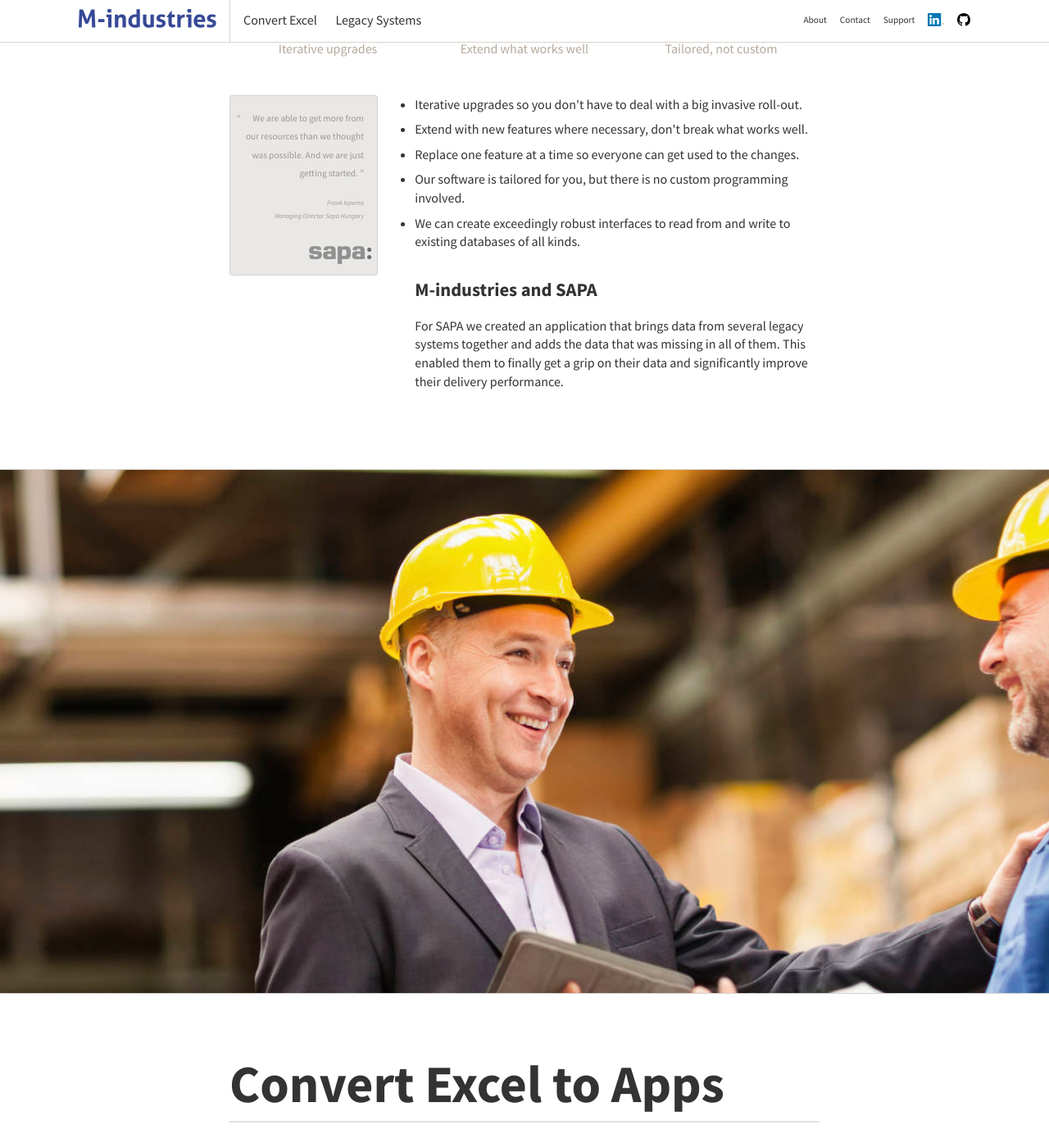
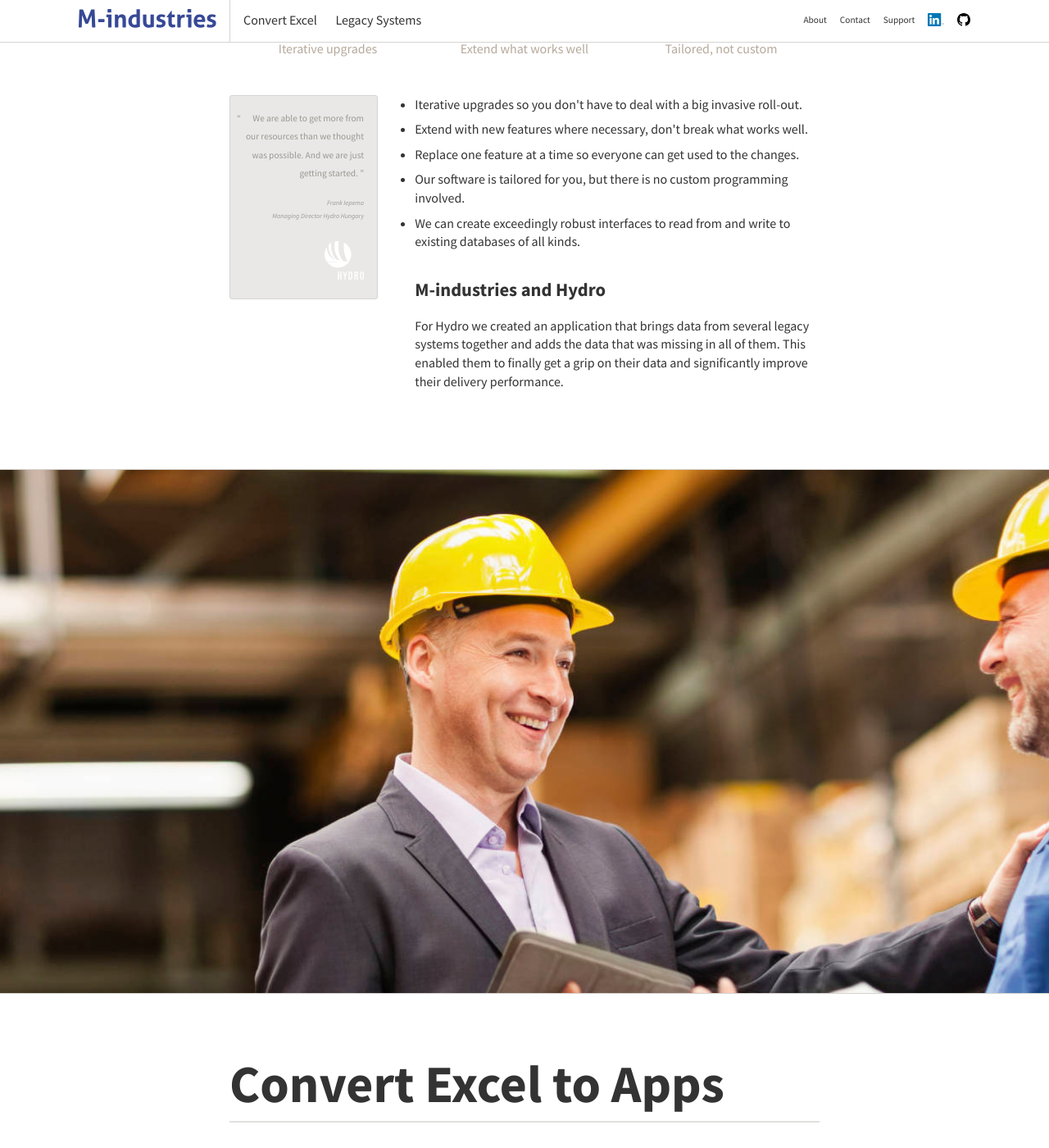
Before and after one commit to M-industries/Mainsite, a Jekyll site: the page built from index.md, in a window 1280 px wide and 1400 px high, scrolled down 1082 px. Shown: the whole window at 82% size. Built offline with Jekyll 4.4.1, drawn with Linux system fonts in a browser that asks for light colours.

Commit message:
update sapa/hydro and tata branding

```diff
--- a/_layouts/home.html
+++ b/_layouts/home.html
@@ -44,12 +44,14 @@
 				</p>
 			</section>
 
-			<blockquote class="sapa">
+			<blockquote class="hydro">
 				<span class="inner">We are able to get more from our resources than we thought was possible. And we are just getting started.</span>
 				<small>
 					Frank Iepema<br>
-					Managing Director Sapa Hungary
+					Managing Director Hydro Hungary
 				</small>
+				<br>
+				<img src="{{ 'assets/brands/hydro.svg' | relative_url }}" alt="hydro logo" width="48">
 			</blockquote>
 
 			<section>
@@ -60,9 +62,9 @@
 					<li>Our software is tailored for you, but there is no custom programming involved.</li>
 					<li>We can create exceedingly robust interfaces to read from and write to existing databases of all kinds.</li>
 				</ul>
-				<h2>M-industries and SAPA</h2>
+				<h2>M-industries and Hydro</h2>
 				<p>
-					For SAPA we created an application that brings data from several
+					For Hydro we created an application that brings data from several
 					legacy systems together and adds the data that was missing in all of them.
 					This enabled them to finally get a grip on their data and significantly
 					improve their delivery performance.
@@ -115,6 +117,8 @@
 					Director Supply Chain Planning<br>
 					Tata Steel Mainland Europe
 				</small>
+				<br>
+				<img src="{{ 'assets/brands/tata.svg' | relative_url }}" alt="tata logo" width="48">
 			</blockquote>
 
 			<section>
--- a/src/main.scss
+++ b/src/main.scss
@@ -516,23 +516,13 @@ a.button {
 
 blockquote {
 	quotes: "“" " ”" "‘" "’";
-	padding: 1em*$ratio 1em*$ratio 2rem*$ratio*$ratio 1em*$ratio;
+	padding: 1em*$ratio;
 	margin: 0;
 	border: 1px solid $grey5;
 	border-radius: 3px;
 	background: $grey6;
-	background-repeat: no-repeat;
-	background-position: right bottom;
-	background-blend-mode: multiply;
-	background-size: 50%;
 	color: $grey2;
 	font-size: 1em/$ratio;
-	&.sapa {
-		background-image: url("../assets/brands/sapa.png");
-	}
-	&.tata {
-		background-image: url("../assets/brands/tata.png");
-	}
 
 	.inner::before {
 		content: open-quote;
```
Also changed, not shown: assets/brands/hydro.svg (added), assets/brands/sapa.png (deleted), assets/brands/tata.svg (added).
